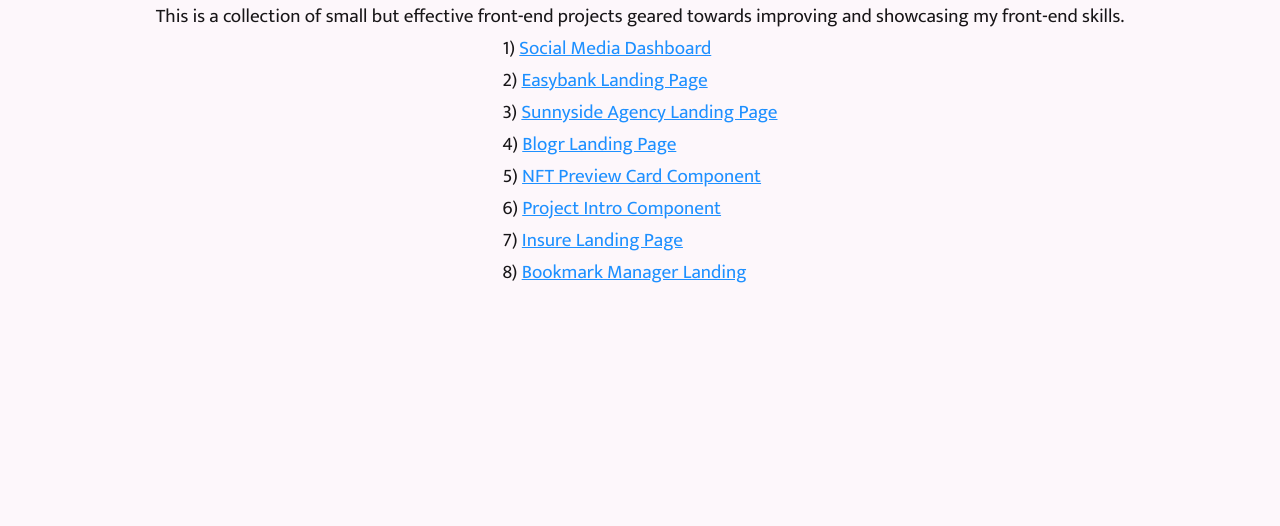
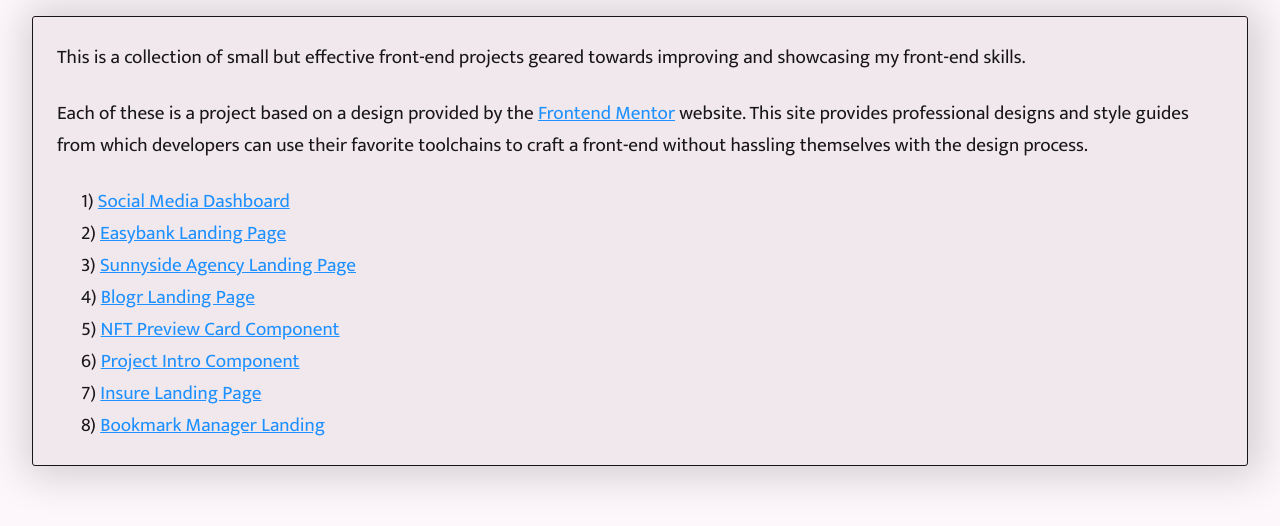
Before and after one commit to Gittenger/fem-index-project, a React (Create React App) app: page / in a window 1280 px wide. Shown: the top 526 px of the page. Built offline with nearby package versions, Linux system fonts and the light colour scheme.

Commit message:
main app content

```diff
--- a/src/App.js
+++ b/src/App.js
@@ -5,13 +5,21 @@ import data from './data.js'
 
 function App() {
 	return (
-		<div className={styles.App}>
-			<header>
+		<div>
+			<div className={styles.mainBox}>
+				<div>
 				<p>
 					This is a collection of small but effective front-end projects geared
 					towards improving and showcasing my front-end skills.
 				</p>
-			</header>
+					<p>
+						Each of these is a project based on a design provided by the{' '}
+						<a href="https://www.frontendmentor.io/">Frontend Mentor</a> website. This
+						site provides professional designs and style guides from which developers
+						can use their favorite toolchains to craft a front-end without hassling
+						themselves with the design process.
+					</p>
+				</div>
 			<main>
 				<ol>
 					{data.map((item, i) => (
@@ -22,6 +30,7 @@ function App() {
 					))}
 				</ol>
 			</main>
+			</div>
 		</div>
 	)
 }
```
